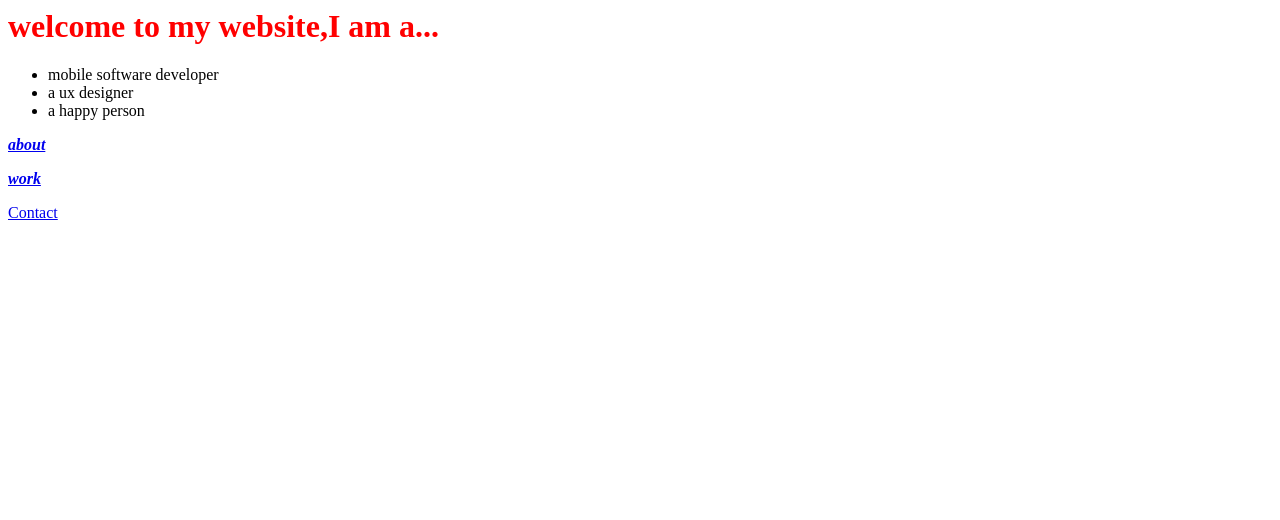
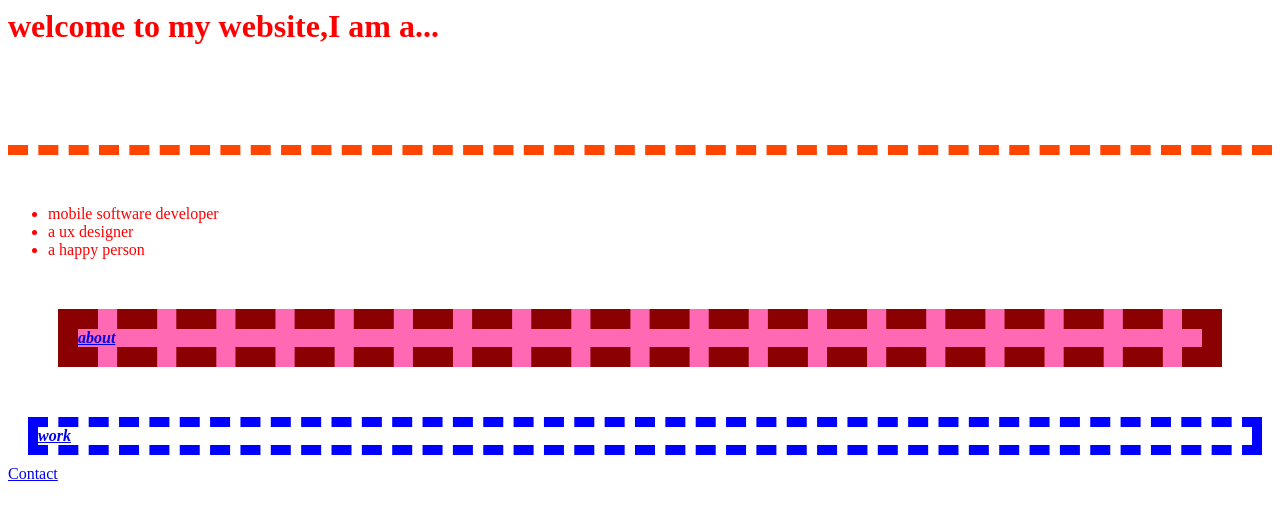
Before and after one commit to xiaojunID/xiaojunID.github.io, a PHP site: page / in a window 1280 px wide. Shown: the top 520 px of the page. Run offline with PHP 8.4, Linux system fonts and the light colour scheme.

Commit message:
class over

```diff
--- a/assests/css/style.css
+++ b/assests/css/style.css
@@ -1,3 +1,21 @@
 h1 {
    color:red;
+   margin-bottom: 50px;
+   padding-bottom: 100px;
+   border-bottom: 10px dashed orangered;
 }
+
+p {
+    margin: 10px 10px 10px 20px;
+    border: 10px dashed blue;
+}
+
+li {
+    color:red;
+}
+
+#example {
+    margin: 50px;
+    border: 20px dashed darkred;
+    background: hotpink;
+}
--- a/index.html
+++ b/index.html
@@ -1,8 +1,10 @@
 <html>
+
 <head>
     <title>home</title>
-    <link rel="stylesheet" href="assests/css/style.css" >
+    <link rel="stylesheet" href="assests/css/style.css">
 </head>
+
 <body>
     <h1>welcome to my website,I am a...</h1>
     <ul>
@@ -12,9 +14,10 @@
     </ul>
 
     <a href="about.html">
-         <p><strong><i>about</i></strong></p>
+        <p id="example"><strong><i>about</i></strong></p>
     </a>
-    <a href="work.html"> <p><b><em>work</em></b></p>
+    <a href="work.html">
+        <p><b><em>work</em></b></p>
     </a>
     <a href="contact.html">Contact
     </a>
```
